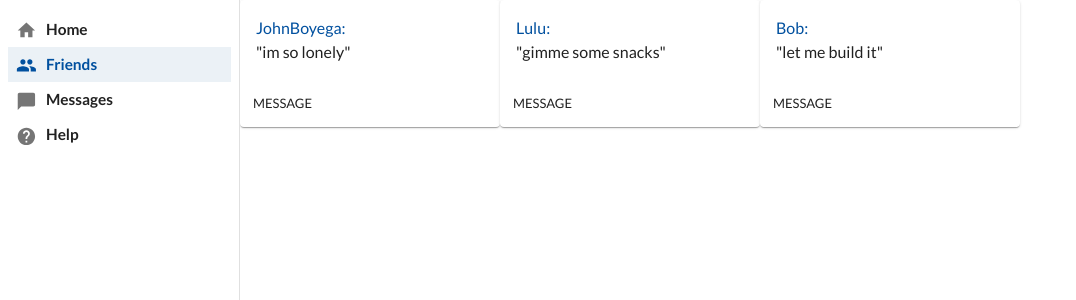
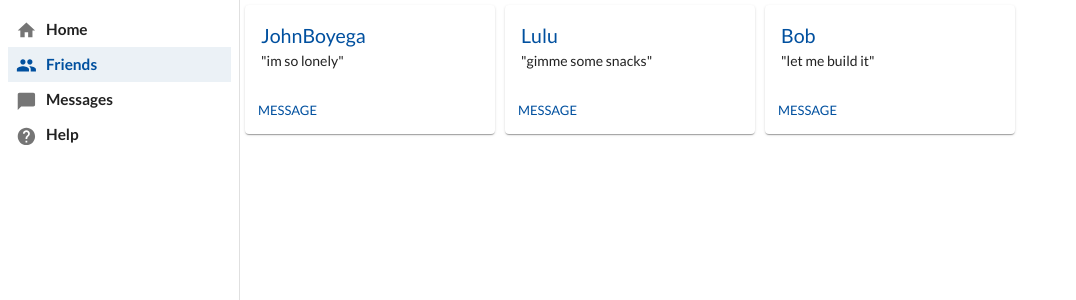
Before and after one commit to tphume/converse-fe, a React (Create React App) app: page /friends in a window 1280 px wide. Both pictures are taken after typing "Sample", "Sample123" into the empty fields and a click on the button "LOGIN". Shown: the top 300 px of the page, without its empty margins (0-1076 px from the left). Built offline with nearby package versions, Linux system fonts and the light colour scheme.

Commit message:
Added basic styling

```diff
--- a/src/pages/Friends.tsx
+++ b/src/pages/Friends.tsx
@@ -14,6 +14,15 @@ const useStyles = makeStyles((theme: Theme) => {
   return createStyles({
     container: {
       width: "100%",
+    },
+    card: {
+      margin: "5px",
+    },
+    header: {
+      fontSize: "1.4em",
+    },
+    text: {
+      fontSize: "1em",
     },
   });
 });
@@ -45,13 +54,19 @@ export default function Friends(): JSX.Element {
         {friends.map((friend) => {
           return (
             <Grid item xs={12} sm={4} md={3}>
-              <Card key={friend.id}>
+              <Card key={friend.id} classes={{ root: classes.card }}>
                 <CardContent>
-                  <Typography color="primary">{friend.username}:</Typography>
-                  <Typography>"{friend.status}"</Typography>
+                  <Typography color="primary" className={classes.header}>
+                    {friend.username}
+                  </Typography>
+                  <Typography className={classes.text}>
+                    "{friend.status}"
+                  </Typography>
                 </CardContent>
                 <CardActions>
-                  <Button size="small">message</Button>
+                  <Button size="small" color="primary">
+                    message
+                  </Button>
                 </CardActions>
               </Card>
             </Grid>
```
